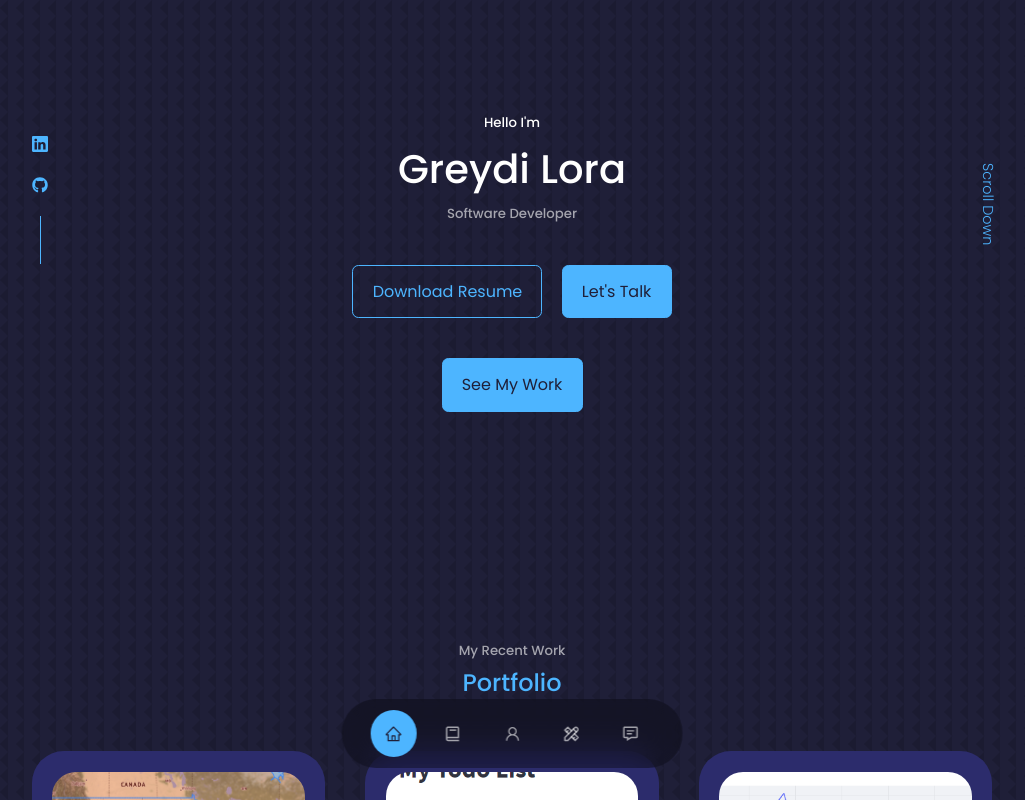
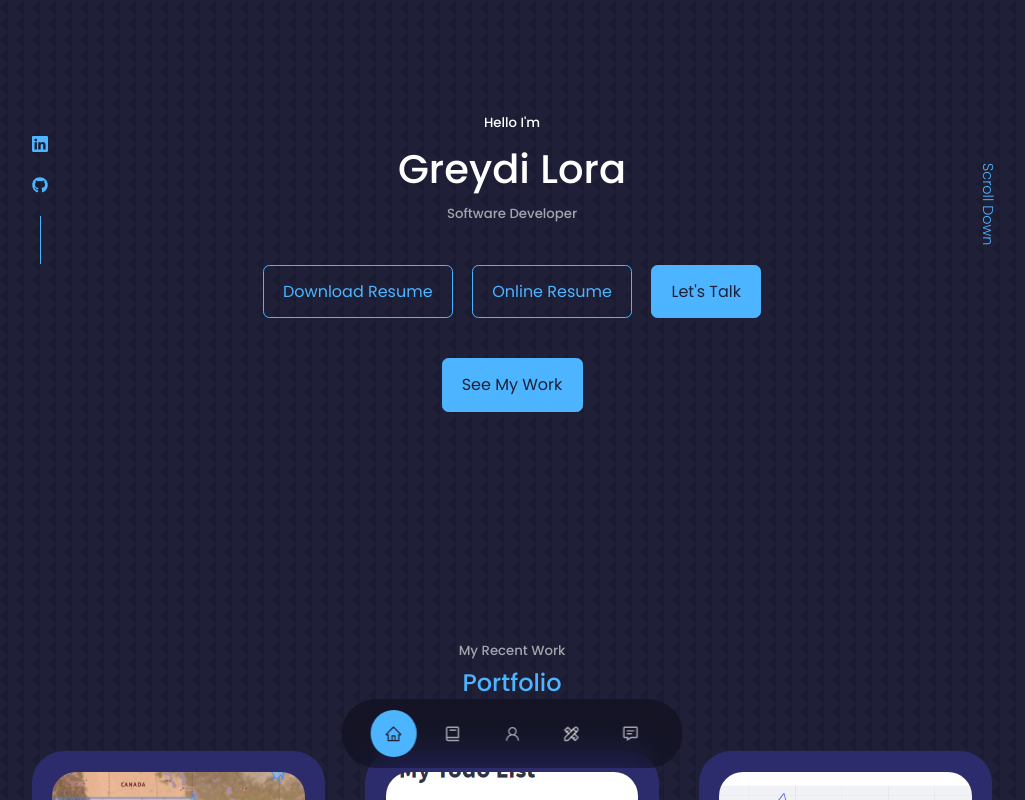
Before and after one commit to idygre/portfolio-website, a React (Create React App) app: page / in a window 1280 px wide. Shown: the top 800 px of the page, without its empty margins (128-1153 px from the left). Built offline with nearby package versions, Linux system fonts and the light colour scheme.

Commit message:
Add online resume button

```diff
--- a/src/components/header/CTA.jsx
+++ b/src/components/header/CTA.jsx
@@ -7,6 +7,9 @@ const CTA = () => {
       <div className="cta">
         <a href={Resume} download className="btn">
           Download Resume
+        </a>
+        <a href="https://greydiresume.netlify.app/" className="btn">
+          Online Resume
         </a>
         <a href="#contact" className="btn btn-primary">
           Let's Talk
```
